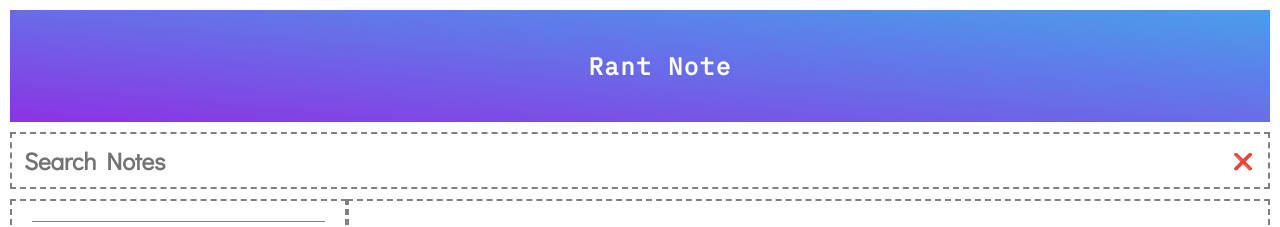
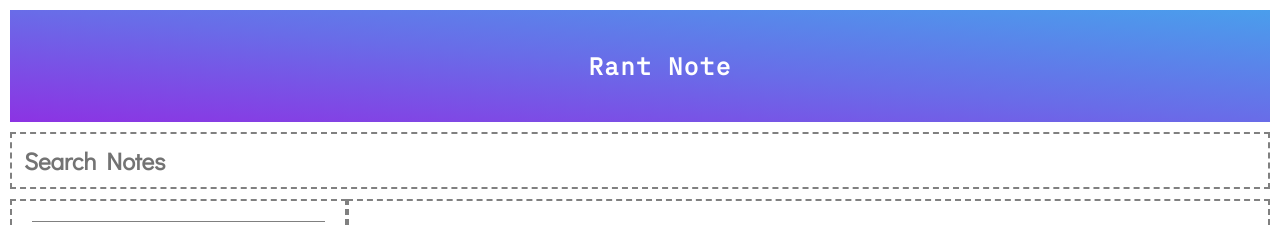
Before and after one commit to 1stofhername/react-rant-note, a React (Create React App) app: page / in a window 1280 px wide. Shown: the top 227 px of the page. Built offline with nearby package versions, Linux system fonts and the light colour scheme; data requests are answered from the project's data file.

Commit message:
Clear-search hidden when no search value

```diff
--- a/src/assets/css/brooke.css
+++ b/src/assets/css/brooke.css
@@ -17,7 +17,7 @@ body {
 
 /* Styles */
 h2, input[name="title"], textarea {
-  font-family: 'IBM Plex Mono'
+  font-family: 'IBM Plex Mono';
 }
 
 p.instructions {
@@ -32,6 +32,7 @@ p.instructions {
   border: 1px dashed grey;
   margin: 0.5em 0;
   box-sizing: border-box;
+  padding:10px;
 }
 
 .note-editor textarea {
@@ -39,6 +40,7 @@ p.instructions {
   border: 1px dashed grey;
   box-sizing: border-box;
   resize: none;
+  padding:10px;
 }
 
 .nav-bar {
@@ -188,7 +190,11 @@ button:focus, input[type="submit"]:focus {
   outline: none;
 }
 
-p#clear-search {
-  padding-right: 15px;
-  padding-left: 15px;
+button#clear-search {
+  background:none;
+  border:none;
+  margin:0;
+  padding:0;
+  cursor: pointer;
+
 }
--- a/src/components/NoteContainer.js
+++ b/src/components/NoteContainer.js
@@ -92,6 +92,9 @@ function handleDeleteItem (deletedItem) {
 function handleClearSearch (event) {
   setSearch("");
 
+function renderSearchClear (event) {
+
+}
 
 
   console.log(event.target)
--- a/src/components/Search.js
+++ b/src/components/Search.js
@@ -4,7 +4,7 @@ function Search({ search, handleSearchChange, handleClearSearch }) {
   return (
     <div className="filter">
       <input id="search-bar" type="text" value={search} placeholder="Search Notes" onChange={(e)=>handleSearchChange(e)} />
-      <p hidden={false} id="clear-search" onClick={handleClearSearch}>&#10060;</p>
+      <button hidden={search.length > 0 ? false:true} id="clear-search" className="clear-search" onClick={handleClearSearch}>&#10060;</button>
     </div>
   );
 }
```
